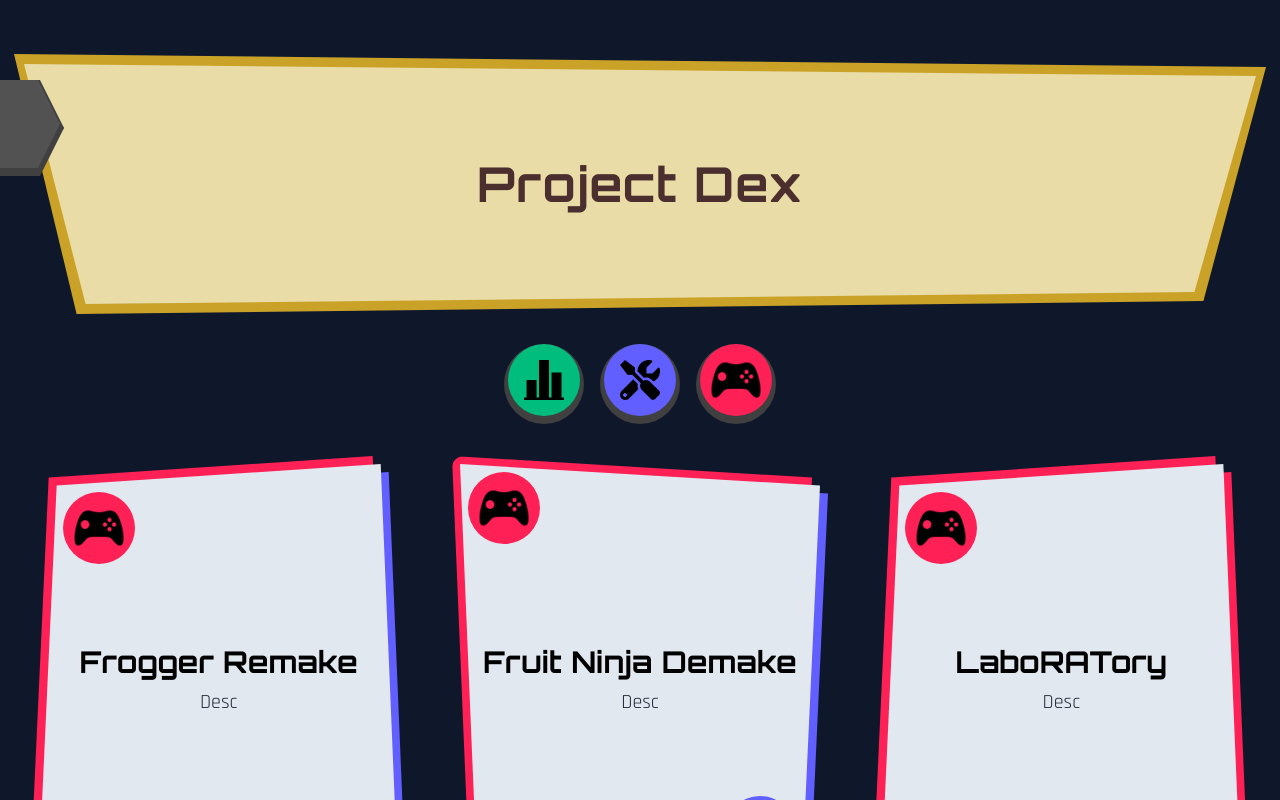
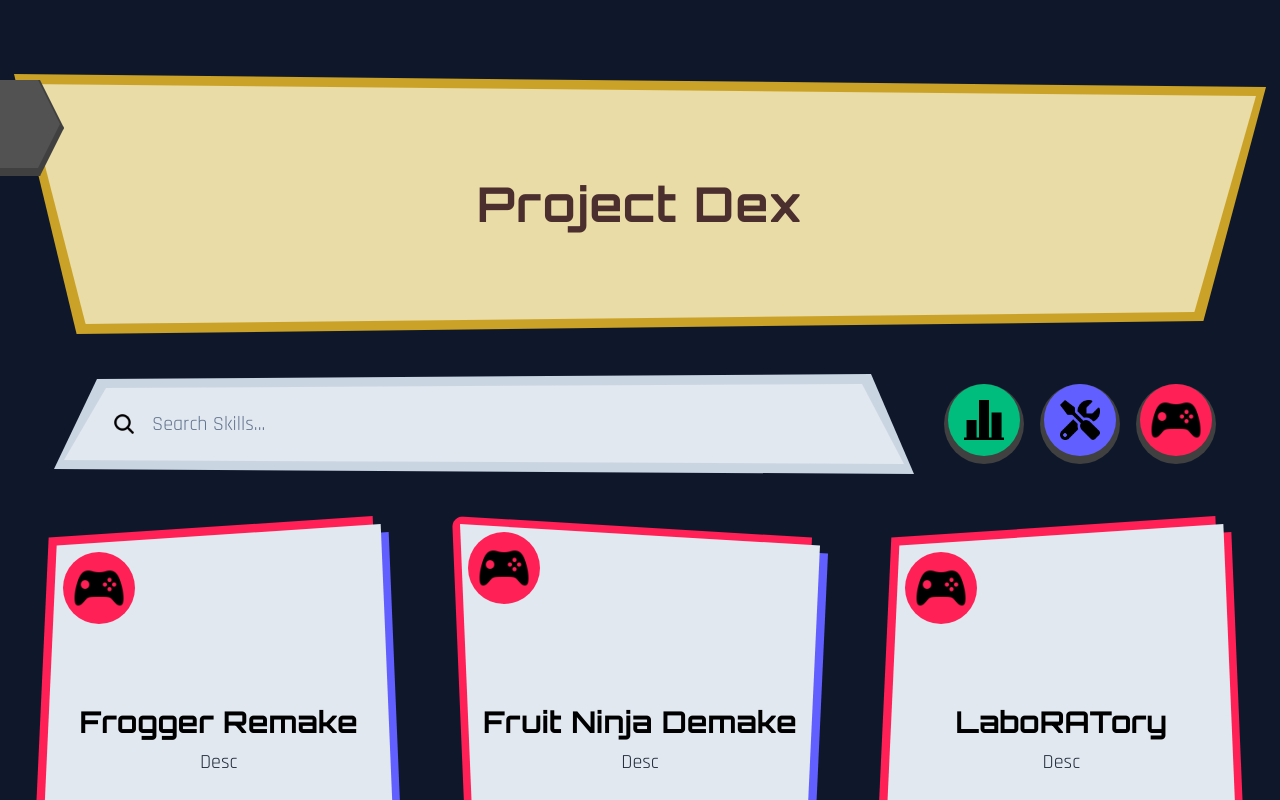
Before and after one commit to AlexHuynh35/PortfolioWebsite, a Next.js app: page / in a window 1280 px wide. Shown: the top 800 px of the page. Built offline with nearby package versions, Linux system fonts and the light colour scheme.

Commit message:
feat: added search bar

```diff
--- a/src/app/page.tsx
+++ b/src/app/page.tsx
@@ -44,12 +44,32 @@
 
       <SectionTitle title="Project Dex" variant="B" proportion={1} />
 
-      <div className="max-w-6xl mx-auto flex flex-row items-center justify-center gap-4 my-10">
+      <div className="max-w-6xl mx-auto flex flex-col md:flex-row items-center justify-center gap-10 my-15">
+        <div className="relative w-4/5 h-20">
+          <div className={`absolute inset-0 -m-[10px] bg-slate-300 [clip-path:polygon(5%_5%,95%_0,100%_100%,0_95%)] -z-10`} />
+          <div className={`absolute inset-0 bg-slate-200 [clip-path:polygon(5%_5%,95%_0,100%_100%,0_95%)] flex flex-row items-center justify-center px-12`}>
+            <Image
+              src="/search.png"
+              alt="search"
+              width={24}
+              height={24}
+              className={`object-contain`}
+            />
+            <input
+              type="text"
+              placeholder="Search Skills..."
+              className="flex-1 h-18 px-4 py-2 text-xl text-black font-rajdhani border-0 focus:ring-0 focus:outline-none placeholder-slate-500"
+            />
+          </div>
+        </div>
+        <div className="flex flex-row items-center justify-center gap-4">
           {Object.keys(filters).map((type) => (
-          <div className="relative w-20 h-20">
+            <div
+              key={type}
+              className="relative w-20 h-20"
+            >
               <div className="absolute inset-0 w-full h-full bg-neutral-700 rounded-full" />
               <div
-              key={type}
                 onClick={() => toggleFilter(type as keyof typeof filters)}
                 className={`absolute inset-0 w-18 h-18 rounded-full translate-x-1 transform translate-y-0 transition-transform active:translate-y-1 transition ${filters[type as keyof typeof filters] ? typeToColor[type as keyof typeof filters] : "bg-neutral-600 hover:bg-neutral-500"}`}
               >
@@ -63,6 +83,7 @@
             </div>
           ))}
         </div>
+      </div>
 
       <ProjectGallery projectList={filteredProjects} />
     </section>
--- a/src/components/project_gallery.tsx
+++ b/src/components/project_gallery.tsx
@@ -7,7 +7,7 @@
 
 export default function ProjectGallery({ projectList }: ProjectGalleryProps) {
   return (
-    <div className="max-w-7xl mx-auto px-6 my-10 grid grid-cols-1 md:grid-cols-2 xl:grid-cols-3 gap-20 place-items-center">
+    <div className="max-w-7xl mx-auto px-6 my-15 grid grid-cols-1 md:grid-cols-2 xl:grid-cols-3 gap-20 place-items-center">
       {projectList.map((project, idx) => (
         <ProjectCard
           key={idx}
--- a/src/components/section_title.tsx
+++ b/src/components/section_title.tsx
@@ -13,7 +13,7 @@
   const textSize = proportion === 1 ? "text-5xl" : proportion === 2 ? "text-4xl" : "text-3xl";
 
   return (
-    <div className={`relative max-w-7xl mx-auto ${height} text-center my-10`}>
+    <div className={`relative max-w-7xl mx-auto ${height} text-center my-15`}>
       <div className={`absolute inset-0 -m-[10px] bg-gold ${clipPath} -z-10`} />
       <div className={`absolute inset-0 bg-parchment ${clipPath} shadow-md flex items-center justify-center px-8`}>
         <h2 className={`${textSize} text-darkbrown font-orbitron font-bold tracking-wide`}>
```
Also changed, not shown: public/search.png (added). Lines whose indentation alone changed are shown as unchanged.
